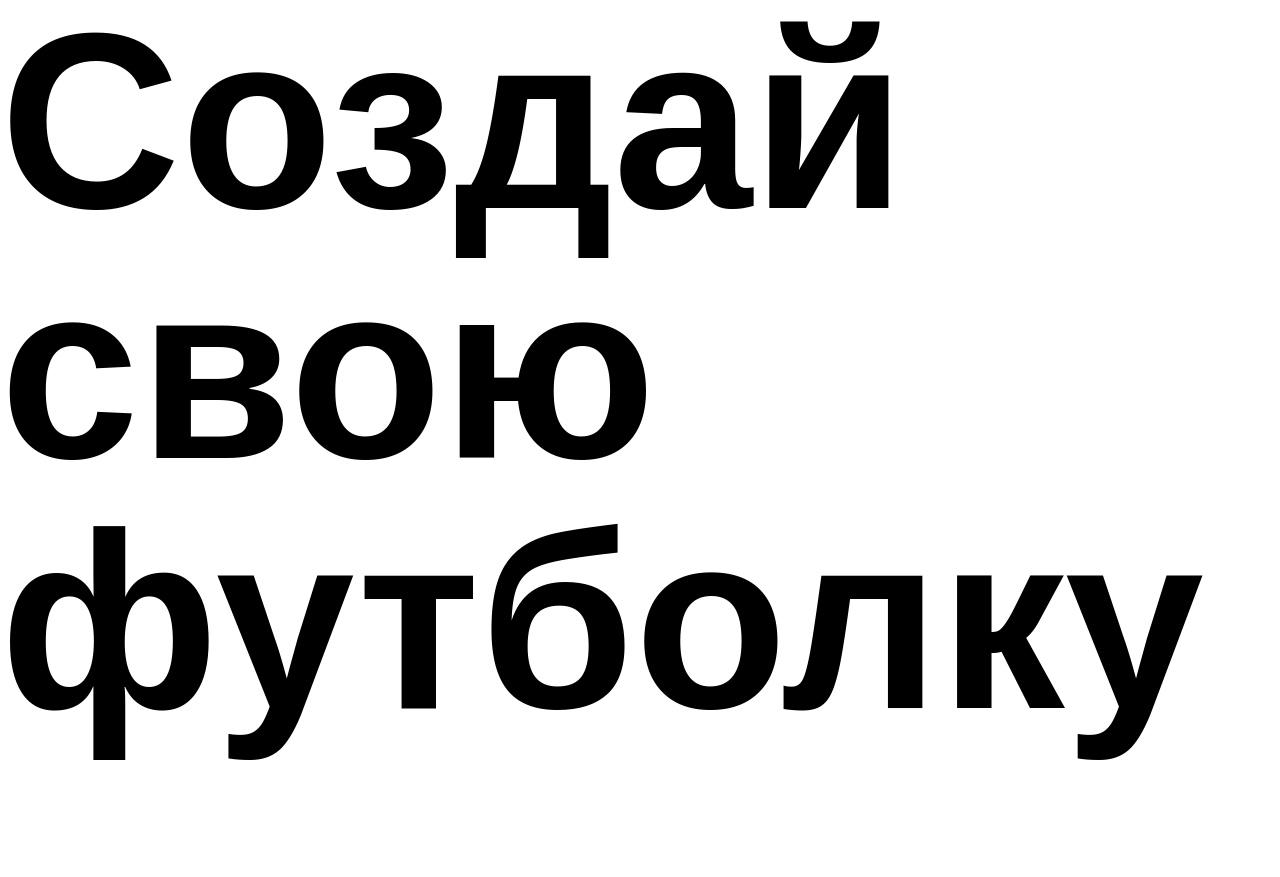
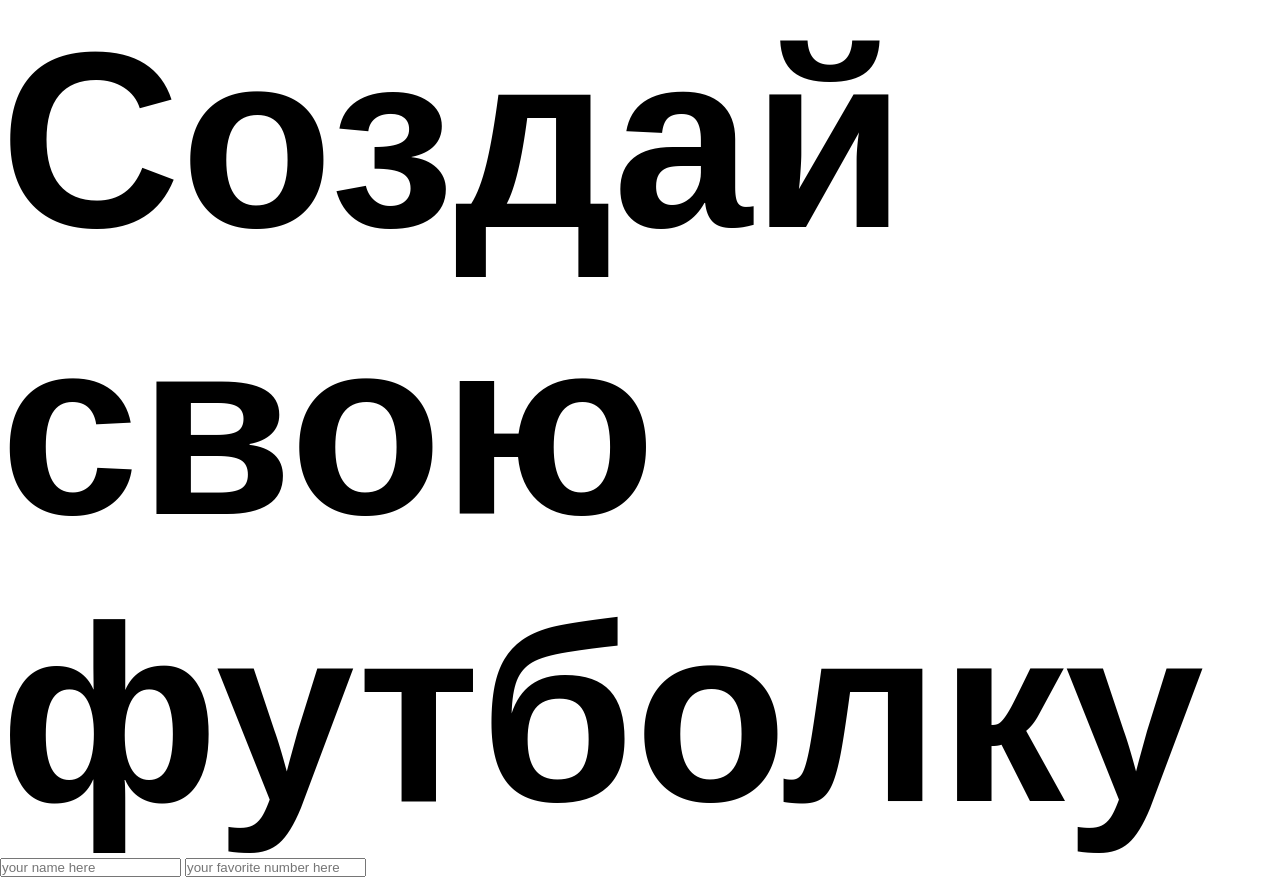
Before and after one commit to Bayastan123456/Hacaton-native__js, a plain HTML site: page index.html in a window 1280 px wide. Shown: the part 53-930 px from the top of the page. Before the commit the page ends 814 px from the top, so only its background shows below. Drawn offline with Linux system fonts and the light colour scheme; a web font is replaced by a local one.

Commit message:
add-inps

```diff
--- a/index.html
+++ b/index.html
@@ -23,7 +23,15 @@
       </div>
     </div>
     <div class="container">
-      <h1 class="title">Создай свою футболку</h1>
+      <div class="content">
+        <h1 class="title">Создай свою футболку</h1>
+        <input type="text" placeholder="your name here" class="inp-name" />
+        <input
+          type="number"
+          placeholder="your favorite number here"
+          class="inp-number"
+        />
+      </div>
     </div>
     <script src="./main.js"></script>
   </body>
--- a/style.css
+++ b/style.css
@@ -27,5 +27,8 @@
   font-family: "Lexend Exa", sans-serif;
   font-weight: bolder;
   font-size: 250px;
-  line-height: 250px;
 }
+
+.container {
+  margin: 0 auto;
+}
```
